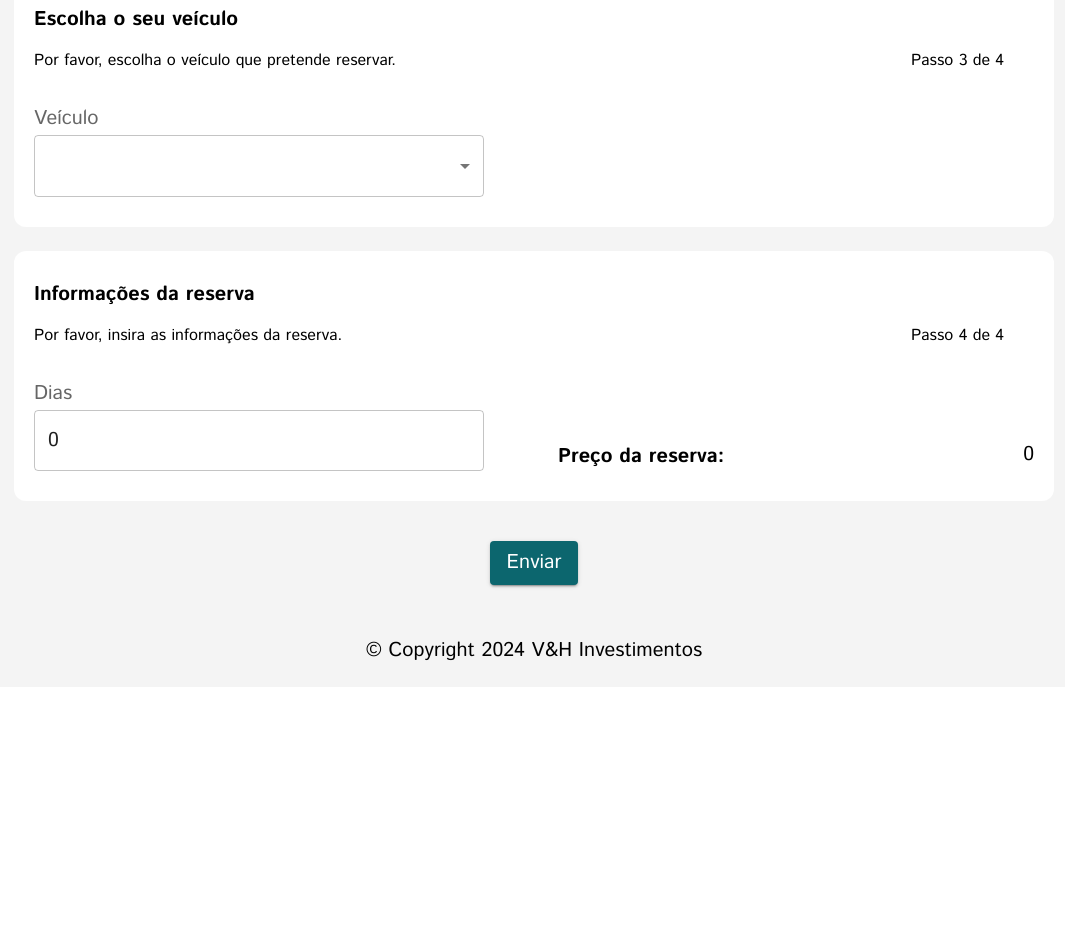
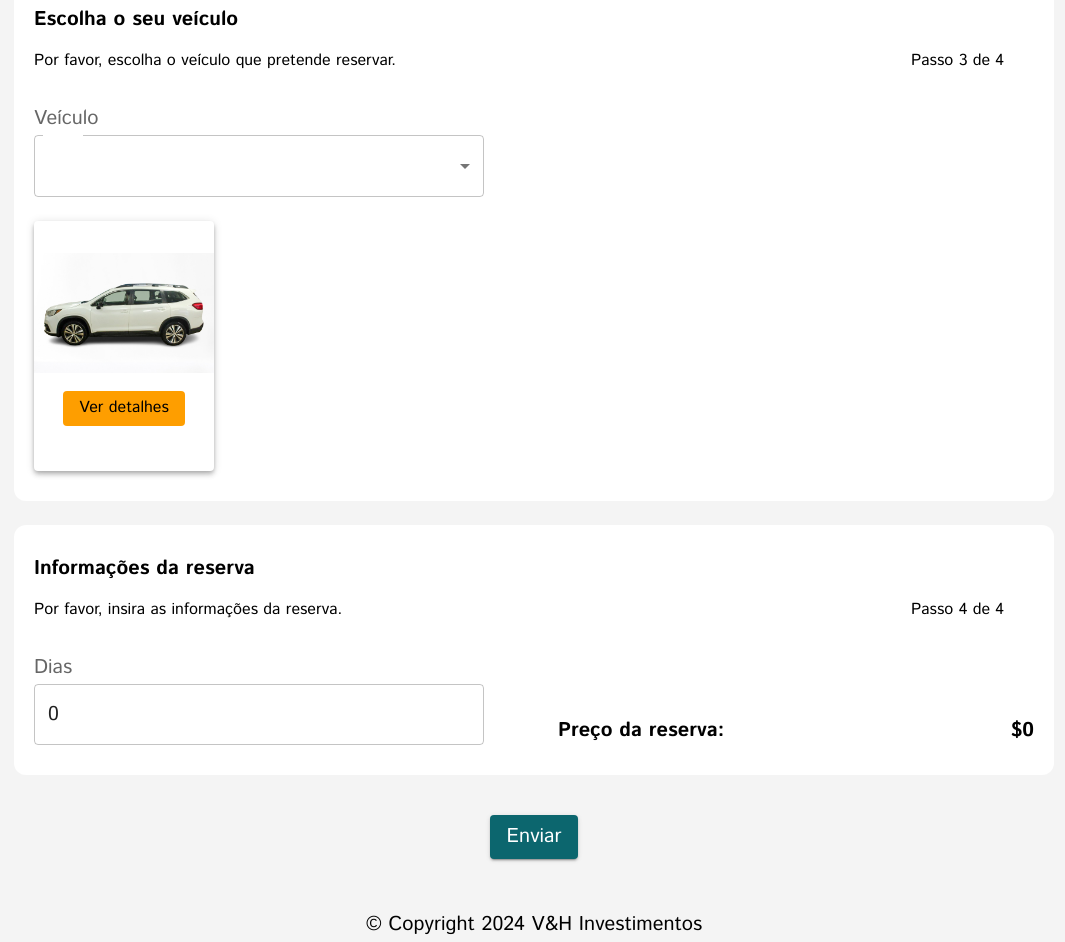
Before and after one commit to d-coder47/rent-a-car, a React (Vite) app: page /reservation in a window 1280 px wide. Shown: the part 1500-2442 px from the top of the page, without its empty margins (106-1171 px from the left). Before the commit the page ends 2187 px from the top, so only its background shows below. Built offline with nearby package versions, Linux system fonts and the light colour scheme.

Commit message:
feat: Add multi select car to reservation form

```diff
--- a/src/components/ReservationForm/ReservationForm.tsx
+++ b/src/components/ReservationForm/ReservationForm.tsx
@@ -3,7 +3,7 @@ import { useTranslation } from "react-i18next";
 import Step1 from "./Step1";
 import Step2 from "./Step2";
 import { useState } from "react";
-import { IFieldsErrors, IReservationInfo } from "../../interfaces";
+import { IFieldsErrors, IReservationInfo, IVehicle } from "../../interfaces";
 import frontID from "../../assets/reservation/frontID.png";
 import backID from "../../assets/reservation/backID.png";
 import Step3 from "./Step3";
@@ -25,10 +25,12 @@ const ReservationForm = () => {
       front: frontID,
       back: backID,
     },
-    vehicle: {
-      id: "",
-      name: "",
-    },
+    vehicle: [
+      {
+        id: "",
+        name: "",
+      },
+    ],
     price: 0,
     days: 0,
   });
@@ -53,13 +55,11 @@ const ReservationForm = () => {
   const handleChange = (e: React.ChangeEvent<HTMLInputElement>) => {
     const { name, value, valueAsNumber } = e.target;
 
-    let parsedValue: {
-      id: string;
-      name: string;
-    };
+    let parsedValue: IVehicle[];
 
     if (name === "vehicle") {
       parsedValue = JSON.parse(value);
+
       setReservationInfo((prevReservationInfo) => ({
         ...prevReservationInfo,
         [name]: parsedValue,
@@ -233,7 +233,7 @@ const ReservationForm = () => {
       }));
     }
 
-    if (reservationInfo.vehicle.name === "") {
+    if (reservationInfo.vehicle.length === 0) {
       setFieldsErros((prevFieldErrors) => ({
         ...prevFieldErrors,
         ["vehicle"]: "Vehicle is required",
--- a/src/components/ReservationForm/SelectedVehicleCard.tsx
+++ b/src/components/ReservationForm/SelectedVehicleCard.tsx
@@ -16,19 +16,20 @@ const SelectedVehicleCard: React.FC<ISelectedVehicle> = ({ name, image }) => {
   return (
     <Card
       sx={{
-        height: "360px",
+        height: "250px",
+        width: "100%",
         boxShadow: 4,
       }}
     >
       <CardHeader
         title={name}
-        titleTypographyProps={{ variant: "h5" }}
+        titleTypographyProps={{ variant: "body2" }}
         subheaderTypographyProps={{ variant: "body2" }}
       />
       <CardMedia
         component="img"
         sx={{
-          height: "180px",
+          height: "120px",
           display: "flex",
           justifyContent: "center",
         }}
@@ -51,7 +52,7 @@ const SelectedVehicleCard: React.FC<ISelectedVehicle> = ({ name, image }) => {
               height: "35px",
               textAlign: "center",
               color: "#000000",
-              marginTop: "40px",
+              marginTop: "10px",
               textTransform: "none",
               "&:hover": {
                 backgroundColor: theme.palette.secondary.main,
--- a/src/components/ReservationForm/Step3.tsx
+++ b/src/components/ReservationForm/Step3.tsx
@@ -6,11 +6,14 @@ import {
   MenuItem,
   FormControl,
   SelectChangeEvent,
+  OutlinedInput,
 } from "@mui/material";
 import Grid from "@mui/material/Grid2";
-import { IStep } from "../../interfaces";
+import { IStep, IVehicle } from "../../interfaces";
 import car_image from "../../assets/car_gallery/view5.jpg";
 import SelectedVehicleCard from "./SelectedVehicleCard";
+import { useState } from "react";
+import Chip from "@mui/material/Chip";
 
 const Step3: React.FC<IStep> = ({
   reservationValues,
@@ -22,27 +25,61 @@ const Step3: React.FC<IStep> = ({
     { id: 2, name: "Car Model B", image: car_image },
     { id: 3, name: "Car Model C", image: car_image },
     { id: 4, name: "Car Model D", image: car_image },
+    { id: 5, name: "Car Model E", image: car_image },
+    { id: 6, name: "Car Model F", image: car_image },
+    { id: 7, name: "Car Model G", image: car_image },
+    { id: 8, name: "Car Model H", image: car_image },
   ];
 
-  const handleSelectChange = (e: SelectChangeEvent<string>) => {
+  const [carName, setCarName] = useState<string[]>([]);
+
+  const handleSelectChange = (e: SelectChangeEvent<typeof carName>) => {
     const { value } = e.target;
 
-    const selectedCar = vehicleOptions.find((item) => item.name === value);
+    const splitedData = typeof value === "string" ? value.split(",") : value;
 
-    if (!selectedCar) return;
+    const selectedCars = vehicleOptions.filter((item) =>
+      splitedData.includes(item.name)
+    );
+
+    if (!selectedCars) return;
+
+    setCarName(splitedData);
+
+    const updatedValue = selectedCars.map((item) => ({
+      id: item.id,
+      name: item.name,
+    }));
 
     const modifiedEvent = {
       ...e,
       target: {
         ...e.target,
-        value: JSON.stringify({
-          id: selectedCar.id,
-          name: selectedCar.name,
-        }),
+        value: JSON.stringify(updatedValue),
       },
     };
 
     handleChange(modifiedEvent as React.ChangeEvent<HTMLInputElement>);
+  };
+
+  const handleGridSize = (vehicles: IVehicle[], defaultSize: number) => {
+    let size = defaultSize;
+
+    const length = vehicles.length;
+
+    if (length === 1) {
+      size = 12;
+    }
+
+    if (length === 2) {
+      size = 6;
+    }
+
+    if (length === 3) {
+      size = 4;
+    }
+
+    return size;
   };
 
   return (
@@ -88,10 +125,21 @@ const Step3: React.FC<IStep> = ({
                 <Select
                   id="vehicle"
                   name="vehicle"
-                  value={reservationValues.vehicle.name}
+                  multiple
+                  value={carName}
                   onChange={handleSelectChange}
                   displayEmpty
+                  input={
+                    <OutlinedInput id="select-multiple-chip" label="Chip" />
+                  }
                   error={fieldsErrors.vehicle !== ""}
+                  renderValue={(selected) => (
+                    <Box sx={{ display: "flex", flexWrap: "wrap", gap: 0.5 }}>
+                      {selected.map((value) => (
+                        <Chip key={value} label={value} />
+                      ))}
+                    </Box>
+                  )}
                 >
                   {vehicleOptions.map((vehicle) => (
                     <MenuItem key={vehicle.id} value={vehicle.name}>
@@ -101,7 +149,7 @@ const Step3: React.FC<IStep> = ({
                           alt={vehicle.name}
                           style={{ width: 30, height: 30, marginRight: 10 }}
                         />
-                        <Typography>{vehicle.name}</Typography>
+                        <Typography variant="body1">{vehicle.name}</Typography>
                       </Box>
                     </MenuItem>
                   ))}
@@ -112,17 +160,38 @@ const Step3: React.FC<IStep> = ({
               </FormControl>
             </Grid>
 
+            <Grid size={6} />
+
             <Grid
-              size={6}
+              container
+              spacing={{ xs: 2, md: 3 }}
+              columns={12}
+              rowSpacing={8}
+              columnSpacing={6}
               sx={{
                 display:
-                  reservationValues.vehicle.name !== "" ? "block" : "none",
+                  reservationValues.vehicle.length !== 0 ? "flex" : "none",
+                flexDirection: "row",
               }}
             >
-              <SelectedVehicleCard
-                name={reservationValues.vehicle.name}
-                image={car_image}
-              />
+              {reservationValues.vehicle.map((car, index) => (
+                <Grid
+                  key={index}
+                  size={{
+                    xs: handleGridSize(reservationValues.vehicle, 12),
+                    sm: handleGridSize(reservationValues.vehicle, 6),
+                    md: handleGridSize(reservationValues.vehicle, 6),
+                    lg: handleGridSize(reservationValues.vehicle, 3),
+                    xl: handleGridSize(reservationValues.vehicle, 3),
+                  }}
+                >
+                  <SelectedVehicleCard
+                    name={car.name}
+                    image={car_image}
+                    key={index}
+                  />
+                </Grid>
+              ))}
             </Grid>
           </Grid>
         </Box>
--- a/src/components/ReservationForm/Step4.tsx
+++ b/src/components/ReservationForm/Step4.tsx
@@ -80,7 +80,9 @@ const Step4: React.FC<IStep> = ({
               >
                 <Typography variant="h5">Preço da reserva:</Typography>
 
-                <Typography>{reservationValues.price}</Typography>
+                <Typography variant="h3">
+                  {"$" + reservationValues.price}
+                </Typography>
               </Box>
             </Grid>
           </Grid>
```
Also changed, not shown: src/interfaces/index.tsx (+6 -4 lines).
